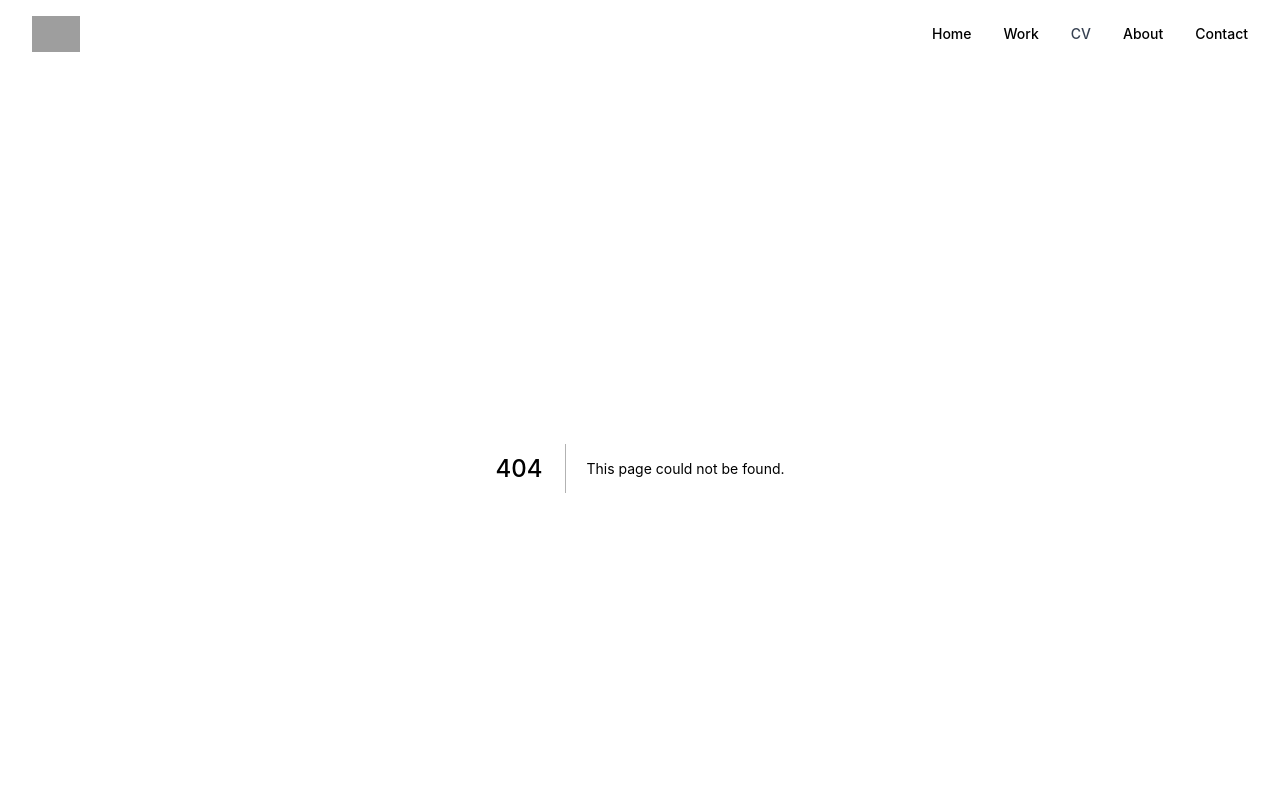
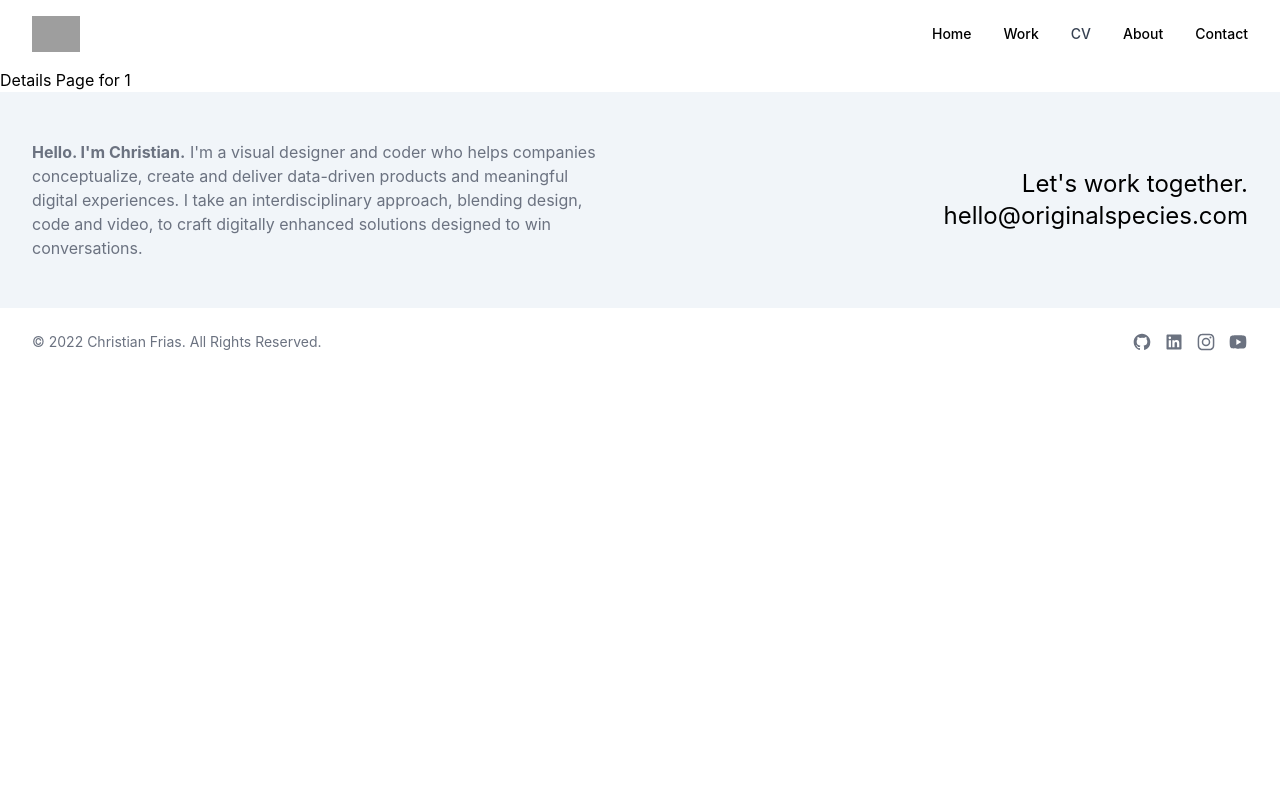
Before and after one commit to christianfrias/originalspecies.com, a Next.js app: page /work/1 in a window 1280 px wide. Before the commit this address had no page. Shown: the top 800 px of the page. Built offline with nearby package versions, Linux system fonts and the light colour scheme; grey boxes are pictures that could not be loaded.

Commit message:
Create News Page

```diff
--- /dev/null
+++ b/pages/work/[newsId].js
@@ -0,0 +1,11 @@
+import { useRouter } from "next/router";
+
+function DetailPage() {
+  const router = useRouter();
+
+  const newsId = router.query.newsId;
+
+  return <h1>Details Page for {newsId}</h1>;
+}
+
+export default DetailPage;
```
